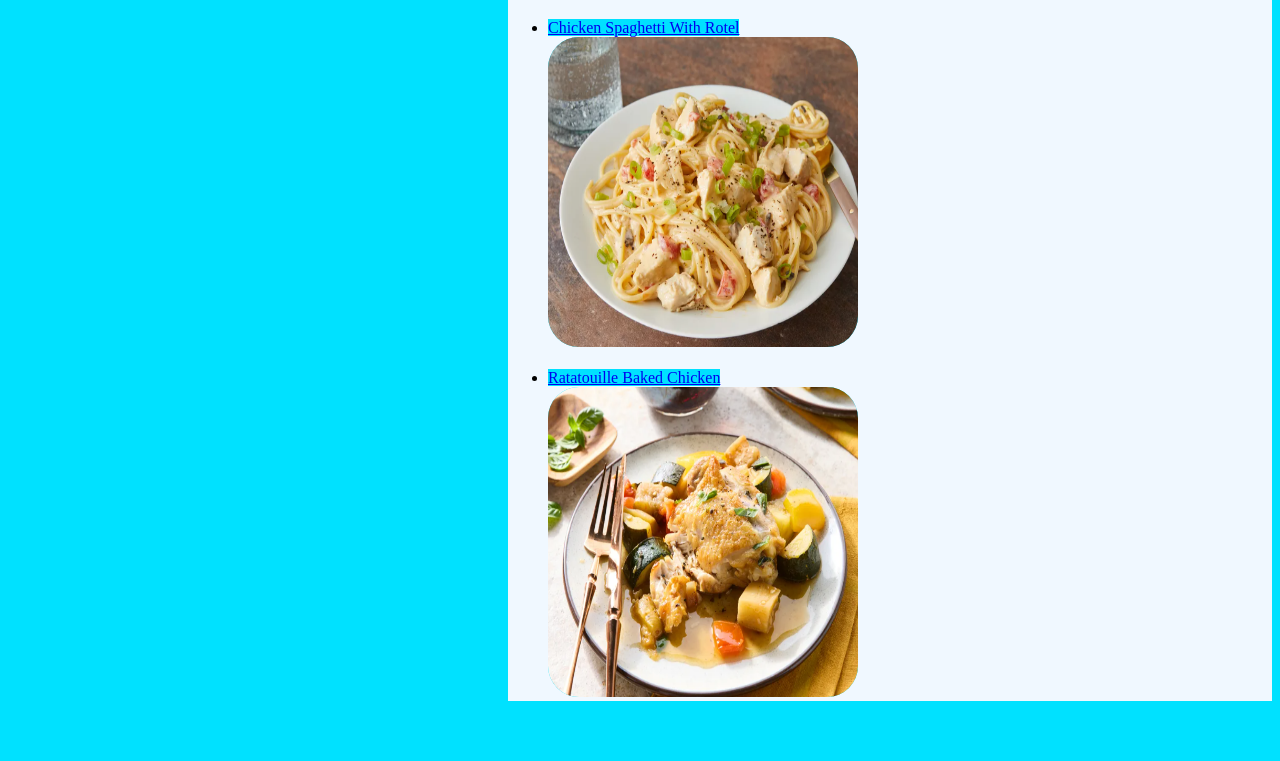
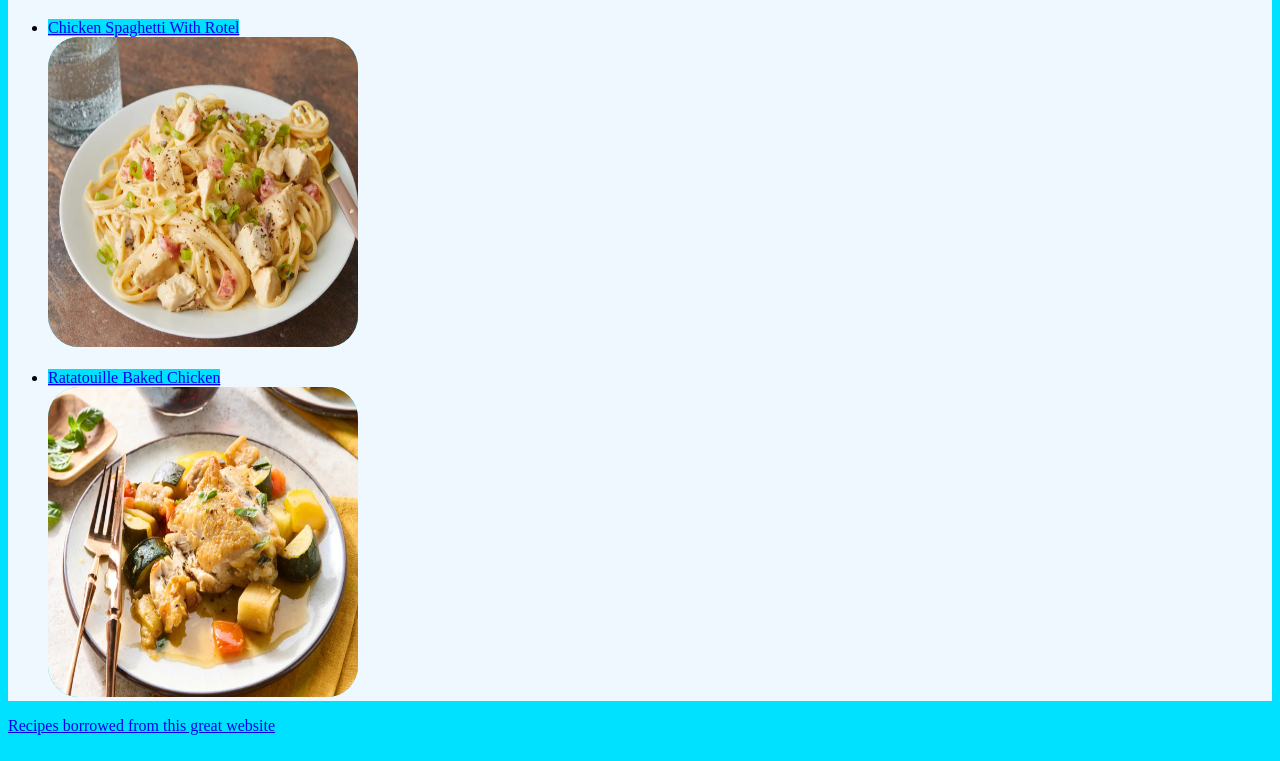
Before and after one commit to maldemer25/odin-recipes, a plain HTML site: page index.html in a window 1280 px wide. Shown: the part 411-1172 px from the top of the page. Before the commit the page ends 1128 px from the top, so only its background shows below. Drawn offline with Linux system fonts and the light colour scheme.

Commit message:
Change layout of home page by putting content in a different container

```diff
--- a/index.html
+++ b/index.html
@@ -7,7 +7,7 @@
     <title>Odin Recipes</title>
 </head>
 <body>
-    <div class="container01">
+    <div class="container02">
         <h1>Odin Recipes</h1>
             <ul>
                 <li><a href="recipes/cheesy-zucchini-casserole.html" target="_blank" rel="noopener noreferrer">Cheesy Zucchini Casserole</a></li>
@@ -18,5 +18,6 @@
                 <img src="images/ratatouille-baked-chicken.png" alt="ratatouille baked chicken" height="310" width="310">
             </ul>
     </div>
+    <div class="website-address"><a href="https://www.allrecipes.com/" target="_blank" rel="noopener noreferrer">Recipes borrowed from this great website</a></div><br>
 </body>
 </html>
```
Lines whose indentation alone changed are shown as unchanged.
